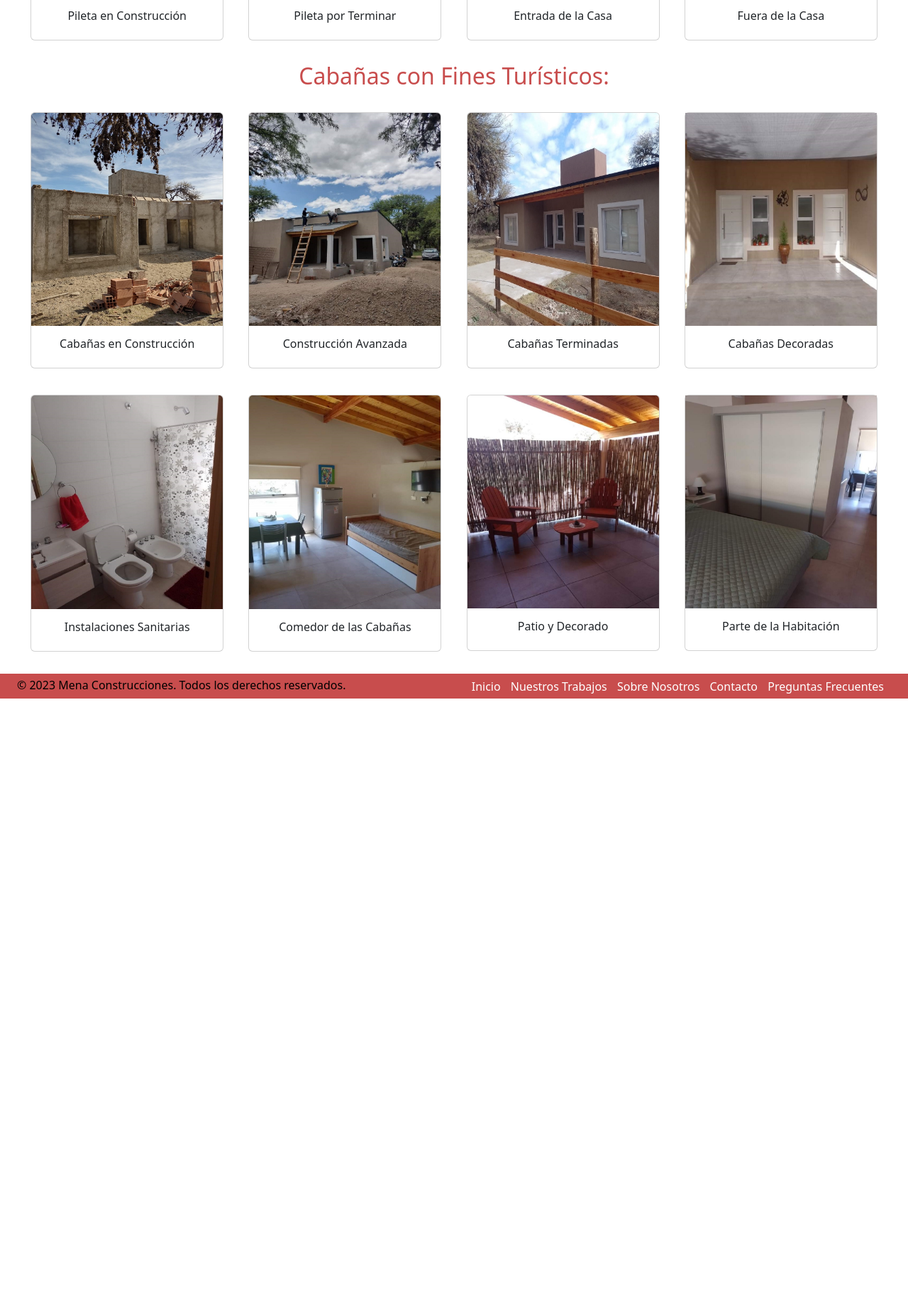
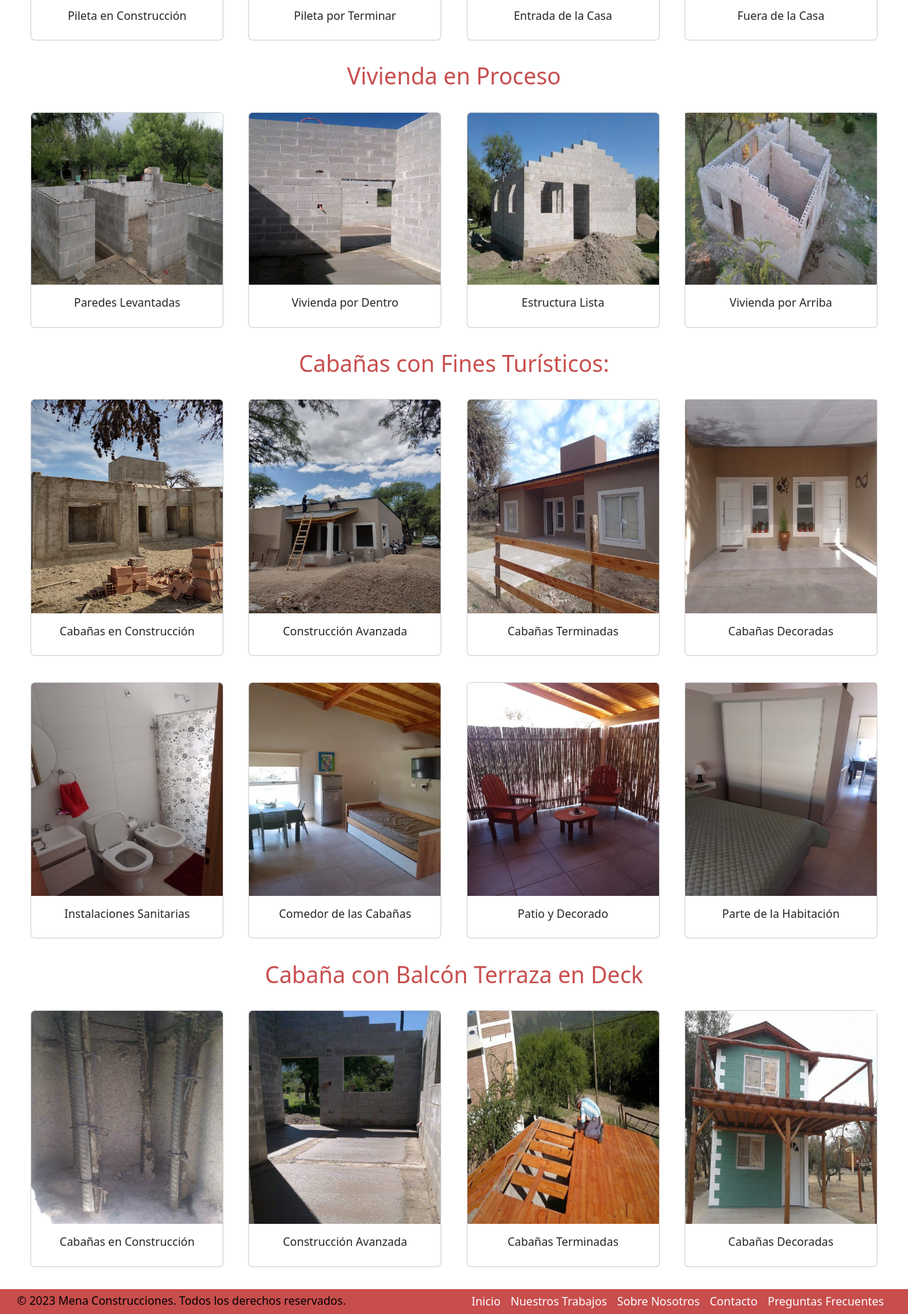
Before and after one commit to abrildelgado/mena-construcciones, a website: page pages/nuestros-trabajos.html in a window 1280 px wide. Shown: the part 2219-4070 px from the top of the page at 71% size. Before the commit the page ends 3203 px from the top, so only its background shows below. Drawn offline with nearby package versions, Linux system fonts and the light colour scheme.

Commit message:
mas imagenes de cabana, vivienda, otros cambios

```diff
--- a/pages/nuestros-trabajos.html
+++ b/pages/nuestros-trabajos.html
@@ -267,6 +267,47 @@
         </div>
         </div>
 
+        <!--OTRA VIVIENDA-->
+
+        <h2 class="colorTrabajos">Vivienda en Proceso</h2>
+        <div
+            class="paddingCartas row row-cols-sm-2 row-cols-2 row-cols-md-2 row-cols-lg-4 row-cols-xl-4 row-cols-xxl-4">
+            <div class="col">
+                <div class="card paddingCartas">
+                    <img src="../images/otra-casa/paredes.jpg" class="card-img-top" alt="...">
+                    <div class="card-body">
+                        <h6 class="card-title">Paredes Levantadas</h6>
+                    </div>
+                </div>
+            </div>
+
+            <div class="col">
+                <div class="card paddingCartas">
+                    <img src="../images/otra-casa/dentro.jpg" class="card-img-top" alt="...">
+                    <div class="card-body">
+                        <h6 class="card-title">Vivienda por Dentro</h6>
+                    </div>
+                </div>
+            </div>
+            <div class="col">
+                <div class="card paddingCartas">
+                    <img src="../images/otra-casa/levantado.jpg" class="card-img-top" alt="...">
+                    <div class="card-body">
+                        <h6 class="card-title">Estructura Lista</h6>
+                    </div>
+                </div>
+            </div>
+            <div class="col">
+                <div class="card paddingCartas">
+                    <img src="../images/otra-casa/arriba.jpg" alt="...">
+                    <div class="card-body">
+                        <h6 class="card-title">Vivienda por Arriba</h6>
+                    </div>
+                </div>
+            </div>
+        </div>
+
+
 
         <!--CABAÑAS CON FINES TURÍSTICOS-->
 
@@ -308,6 +349,7 @@
             </div>
         </div>
 
+
         <!--SEGUNDA LÍNEA DE CABAÑAS -->
 
         <div
@@ -347,6 +389,46 @@
             </div>
         </div>
 
+          <!--SEGUNDA CABAÑA-->
+
+          <h2 id="CABANA" class="colorTrabajos">Cabaña con Balcón Terraza en Deck </h2>
+          <div
+              class="paddingCartas row row-cols-sm-2 row-cols-2 row-cols-md-2 row-cols-lg-4 row-cols-xl-4 row-cols-xxl-4">
+              <div class="col">
+                  <div class="card paddingCartas">
+                      <img src="../images/otra-cabana/hierros.jpg" class="card-img-top" alt="...">
+                      <div class="card-body">
+                          <h6 class="card-title">Cabañas en Construcción</h6>
+                      </div>
+                  </div>
+              </div>
+
+              <div class="col">
+                  <div class="card paddingCartas">
+                      <img src="../images/otra-cabana/cabana-adentro.jpg" class="card-img-top" alt="...">
+                      <div class="card-body">
+                          <h6 class="card-title">Construcción Avanzada</h6>
+                      </div>
+                  </div>
+              </div>
+              <div class="col">
+                  <div class="card paddingCartas">
+                      <img src="../images/otra-cabana/techo-cabana.jpg" class="card-img-top" alt="...">
+                      <div class="card-body">
+                          <h6 class="card-title">Cabañas Terminadas</h6>
+                      </div>
+                  </div>
+              </div>
+              <div class="col">
+                  <div class="card paddingCartas">
+                      <img src="../images/otra-cabana/cabana-lista.jpg" alt="...">
+                      <div class="card-body">
+                          <h6 class="card-title">Cabañas Decoradas</h6>
+                      </div>
+                  </div>
+              </div>
+          </div>
+
     </main>
 
     <!--FOOTER-->
--- a/styles/scss/styles.scss
+++ b/styles/scss/styles.scss
@@ -29,13 +29,6 @@ h2 {
     color: rgb(200, 77, 77);
 }
 
-.backgroundFoto {
-    background-image: url(https://hotel-torres-del-sol-villa-de-merlo.hotelmix.es/data/Photos/OriginalPhoto/6441/644154/644154888/Hotel-Torres-Del-Sol-Villa-de-Merlo-Exterior.JPEG);
-    background-repeat: no-repeat;
-    margin: 0.2%;
-    background-size: cover;
-
-}
 
 .backgroundFoto {
     background-image: url(../images/cabana2.png);
@@ -44,12 +37,18 @@ h2 {
     background-size: cover;
     top: 0;
     left: 0;
-    height: 100%;
-    width: 100%;
     padding-top: 10%;
     padding-bottom: 10%;
+    min-height: 300px;
 }
 
+@media (max-width: 768px) {
+    .backgroundFoto {
+        padding-top: 1px;
+        padding-bottom: 1px;
+        height: 500px;
+    }
+}
 
 .elfsightCSS {
     background-color: rgb(213, 131, 131);
@@ -153,10 +152,10 @@ h2 {
         margin: 1%;
         color: white;
         padding: 10px;
-        padding-top: 10px;
+        padding-top: 40px;
+        padding-bottom: 20px;
         position: relative;
-        text-shadow: 0px 0px 9px rgba(0, 0, 0, 4);
-
+        text-shadow: 0px 0px 9px rgb(0, 0, 0);
     }
 
     display: inline-block;
@@ -171,11 +170,11 @@ h2 {
 }
 
 //MITAD Y MITAD
-    .mitadMitad {
-        max-width: 100%;
-        overflow-x: hidden;
-        padding: 5px;
-    }
+.mitadMitad {
+    max-width: 100%;
+    overflow-x: hidden;
+    padding: 5px;
+}
 
 
 .fondotextoIndex {
@@ -404,7 +403,7 @@ h2 {
 }
 
 .backgroundFormDos {
-    background-color: rgb(169, 155, 155);
+    background-color: rgb(181, 179, 179);
 }
 
 .h1Contactanos {
@@ -440,7 +439,7 @@ h2 {
     form {
         background-color: white;
         padding: 50px 55px;
-        box-shadow: 0 0 20px rgb(126, 124, 124);
+        box-shadow: 0 0 20px rgb(144, 142, 142);
         border-radius: 20px;
         text-align: center;
         width: 340px;
@@ -467,13 +466,13 @@ h2 {
     }
 
     input:hover {
-        background-color: rgb(200, 77, 77);
+        background-color: rgb(188, 138, 138);
         color: white;
         cursor: pointer;
     }
 
     textarea:hover {
-        background-color: rgb(200, 77, 77);
+        background-color: rgb(188, 138, 138);
         color: white;
         cursor: pointer;
     }
```
Also changed, not shown: pages/sobre-nosotros.html (+0 -8 lines), images/otra-cabana/cabana-adentro.jpg (added), images/otra-cabana/cabana-lista.jpg (added), images/otra-cabana/hierros.jpg (added), images/otra-cabana/techo-cabana.jpg (added), images/otra-casa/arriba.jpg (added), images/otra-casa/dentro.jpg (added), images/otra-casa/levantado.jpg (added), images/otra-casa/paredes.jpg (added), styles/css/styles.css, 1 other file.
